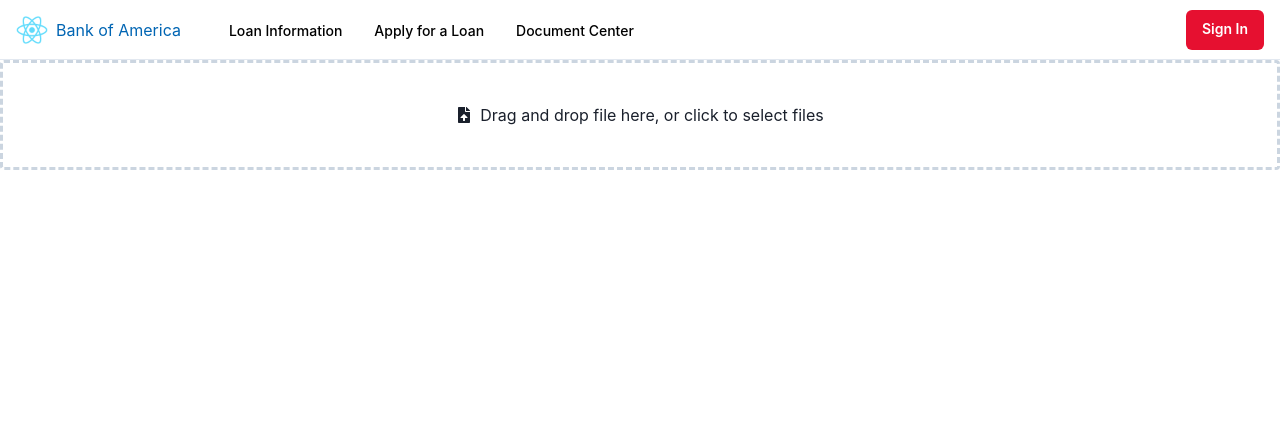
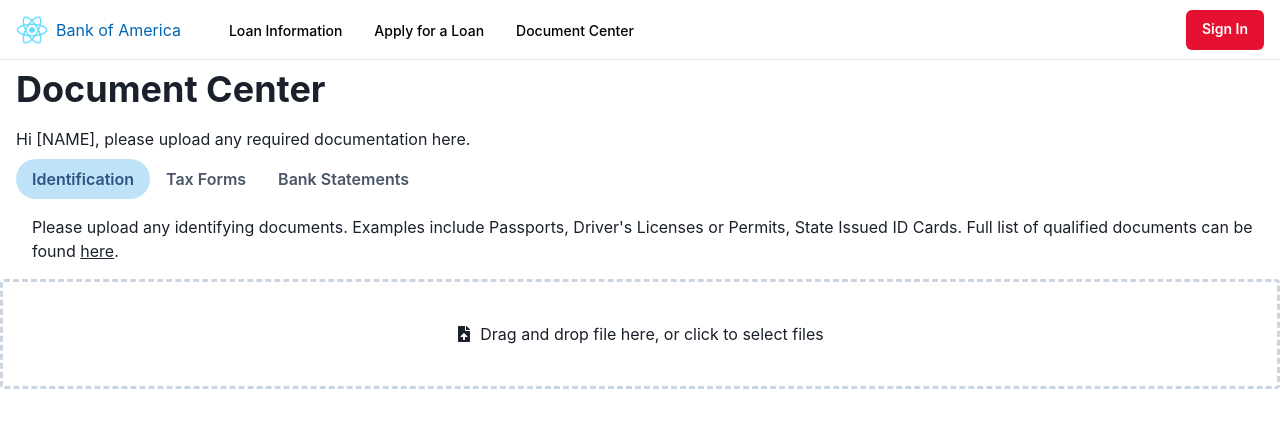
Before and after one commit to Avishek-Paul/box-demo-frontend, a React (Create React App) app: page / in a window 1280 px wide. Shown: the top 428 px of the page. Built offline with nearby package versions, Linux system fonts and the light colour scheme.

Commit message:
add DocumentCenter Container

```diff
--- a/src/App.js
+++ b/src/App.js
@@ -13,6 +13,7 @@
 import { Logo } from './Logo';
 import Uploader from './components/Uploader'
 import Navbar from './components/Navbar'
+import DocumentCenter from './containers/DocumentCenter'
 
 const colors = {
   brand: {
@@ -41,6 +42,7 @@
   return (
     <ChakraProvider theme={theme}>
       <Navbar />
+      <DocumentCenter />
       <Uploader onFileAccepted={processFile} />
     </ChakraProvider>
   );
--- /dev/null
+++ b/src/containers/DocumentCenter.js
@@ -0,0 +1,44 @@
+import { Heading, Text, Stack, Link } from '@chakra-ui/react'
+import { Tabs, TabList, TabPanels, Tab, TabPanel } from '@chakra-ui/react'
+
+const DocumentCenter = () => {
+    return <Stack ml={4}>
+        <Heading mt={2} mb={2}>
+            Document Center
+        </Heading>
+        <Text mb={2}>
+            Hi [NAME], please upload any required documentation here.
+        </Text>
+
+        <Tabs variant='soft-rounded' colorScheme='blue'>
+            <TabList>
+                <Tab>Identification</Tab>
+                <Tab>Tax Forms</Tab>
+                <Tab>Bank Statements</Tab>
+            </TabList>
+            <TabPanels>
+                <TabPanel>
+                    <Text>
+                        Please upload any identifying documents. Examples include Passports, Driver's Licenses or Permits, State Issued ID Cards.
+                        Full list of qualified documents can be found <Link href="#" style={{ textDecoration: "underline" }}>here</Link>.
+                    </Text>
+                </TabPanel>
+                <TabPanel>
+                    <Text>
+                        Please upload any relevant tax documents. Examples include W-2, 1095, 1098, and 1099 forms.
+                        Full list of qualified documents can be found <Link href="#" style={{ textDecoration: "underline" }}>here</Link>.
+                    </Text>
+                </TabPanel>
+                <TabPanel>
+                    <Text>
+                        Please upload any relevant bank statements.
+                    </Text>
+                </TabPanel>
+            </TabPanels>
+        </Tabs>
+
+    </Stack >
+
+}
+
+export default DocumentCenter
```
